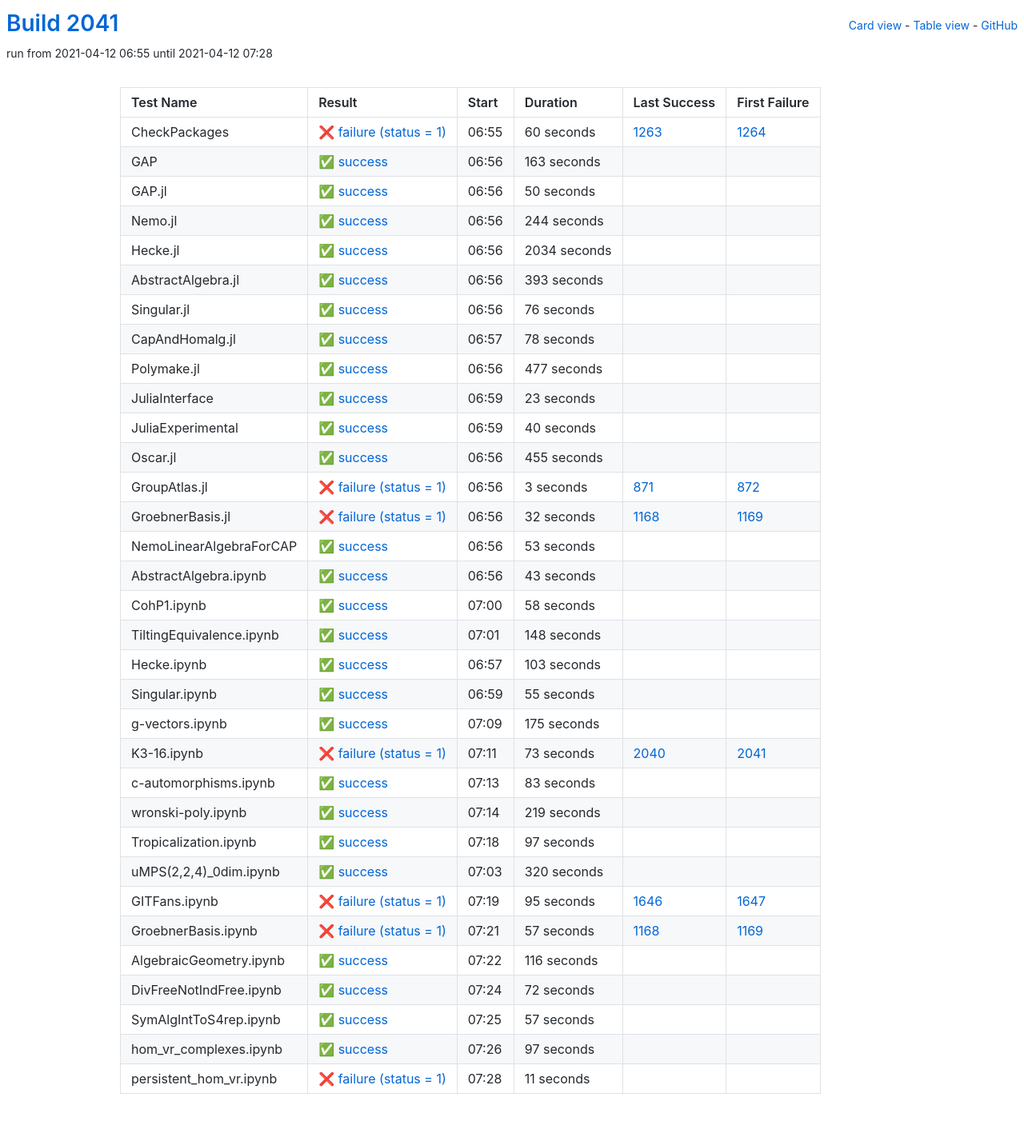
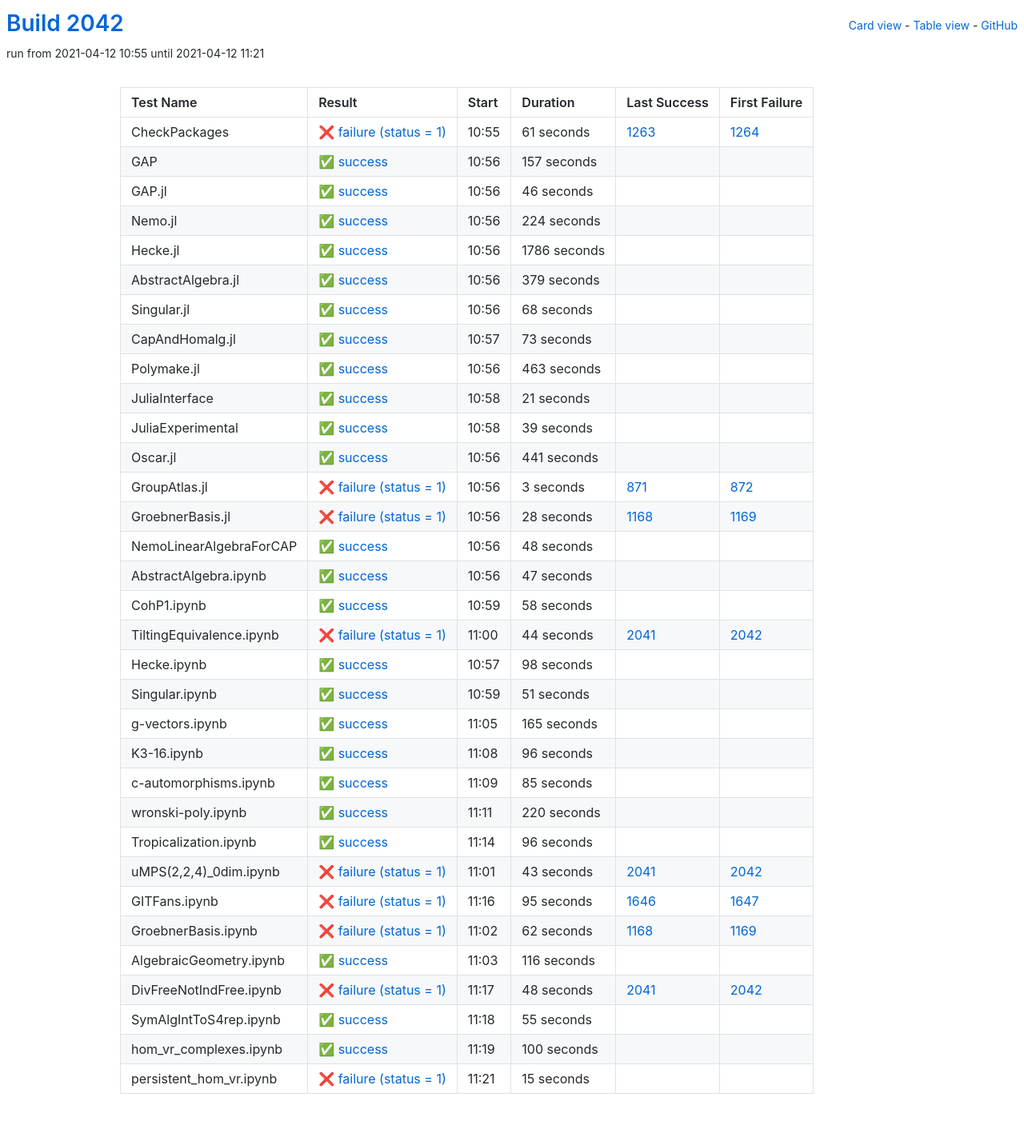
Before and after one commit to oscar-system/oscar-ci-status-stable, a Jekyll site: the page built from table.html, in a window 1280 px wide. Shown: the whole page at 80% size. Built offline with Jekyll 4.4.1, drawn with Linux system fonts in a browser that asks for light colours.

Commit message:
Build #2042

```diff
--- a/_data/ci.yml
+++ b/_data/ci.yml
@@ -1,6 +1,6 @@
 ---
-build: 2041
-build_url: https://oscarci.mathematik.uni-kl.de/job/oscar-stable/2041/
+build: 2042
+build_url: https://oscarci.mathematik.uni-kl.de/job/oscar-stable/2042/
 job: oscar-stable
 organization: oscar-system
 repo: oscar-ci-status-stable
@@ -8,152 +8,152 @@ repourl: https://github.com/oscar-system/oscar-ci-status-stable
 tests:
 - name: CheckPackages
   id: checkpackages
-  log: https://oscarci.mathematik.uni-kl.de/job/oscar-stable/2041/artifact/logs/build-2041/CheckPackages.log
-  start: 2021-04-12 06:55
+  log: https://oscarci.mathematik.uni-kl.de/job/oscar-stable/2042/artifact/logs/build-2042/CheckPackages.log
+  start: 2021-04-12 10:55
   success: false
   exitcode: 1
   status: failure
-  duration: 60
+  duration: 61
   last_success: 1263
   last_success_url: https://oscarci.mathematik.uni-kl.de/job/oscar-stable/1263/
   first_failure: 1264
   first_failure_url: https://oscarci.mathematik.uni-kl.de/job/oscar-stable/1264/
 - name: GAP
   id: gap
-  log: https://oscarci.mathematik.uni-kl.de/job/oscar-stable/2041/artifact/logs/build-2041/GAP.log
-  start: 2021-04-12 06:56
+  log: https://oscarci.mathematik.uni-kl.de/job/oscar-stable/2042/artifact/logs/build-2042/GAP.log
+  start: 2021-04-12 10:56
   success: true
   exitcode: 0
   status: success
-  duration: 163
+  duration: 157
   last_success: false
   last_success_url:
   first_failure: false
   first_failure_url:
 - name: GAP.jl
   id: gap-jl
-  log: https://oscarci.mathematik.uni-kl.de/job/oscar-stable/2041/artifact/logs/build-2041/GAP.jl.log
-  start: 2021-04-12 06:56
+  log: https://oscarci.mathematik.uni-kl.de/job/oscar-stable/2042/artifact/logs/build-2042/GAP.jl.log
+  start: 2021-04-12 10:56
   success: true
   exitcode: 0
   status: success
-  duration: 50
+  duration: 46
   last_success: false
   last_success_url:
   first_failure: false
   first_failure_url:
 - name: Nemo.jl
   id: nemo-jl
-  log: https://oscarci.mathematik.uni-kl.de/job/oscar-stable/2041/artifact/logs/build-2041/Nemo.jl.log
-  start: 2021-04-12 06:56
+  log: https://oscarci.mathematik.uni-kl.de/job/oscar-stable/2042/artifact/logs/build-2042/Nemo.jl.log
+  start: 2021-04-12 10:56
   success: true
   exitcode: 0
   status: success
-  duration: 244
+  duration: 224
   last_success: false
   last_success_url:
   first_failure: false
   first_failure_url:
 - name: Hecke.jl
   id: hecke-jl
-  log: https://oscarci.mathematik.uni-kl.de/job/oscar-stable/2041/artifact/logs/build-2041/Hecke.jl.log
-  start: 2021-04-12 06:56
+  log: https://oscarci.mathematik.uni-kl.de/job/oscar-stable/2042/artifact/logs/build-2042/Hecke.jl.log
+  start: 2021-04-12 10:56
   success: true
   exitcode: 0
   status: success
-  duration: 2034
+  duration: 1786
   last_success: false
   last_success_url:
   first_failure: false
   first_failure_url:
 - name: AbstractAlgebra.jl
   id: abstractalgebra-jl
-  log: https://oscarci.mathematik.uni-kl.de/job/oscar-stable/2041/artifact/logs/build-2041/AbstractAlgebra.jl.log
-  start: 2021-04-12 06:56
+  log: https://oscarci.mathematik.uni-kl.de/job/oscar-stable/2042/artifact/logs/build-2042/AbstractAlgebra.jl.log
+  start: 2021-04-12 10:56
   success: true
   exitcode: 0
   status: success
-  duration: 393
+  duration: 379
   last_success: false
   last_success_url:
   first_failure: false
   first_failure_url:
 - name: Singular.jl
   id: singular-jl
-  log: https://oscarci.mathematik.uni-kl.de/job/oscar-stable/2041/artifact/logs/build-2041/Singular.jl.log
-  start: 2021-04-12 06:56
+  log: https://oscarci.mathematik.uni-kl.de/job/oscar-stable/2042/artifact/logs/build-2042/Singular.jl.log
+  start: 2021-04-12 10:56
   success: true
   exitcode: 0
   status: success
-  duration: 76
+  duration: 68
   last_success: false
   last_success_url:
   first_failure: false
   first_failure_url:
 - name: CapAndHomalg.jl
   id: capandhomalg-jl
-  log: https://oscarci.mathematik.uni-kl.de/job/oscar-stable/2041/artifact/logs/build-2041/CapAndHomalg.jl.log
-  start: 2021-04-12 06:57
+  log: https://oscarci.mathematik.uni-kl.de/job/oscar-stable/2042/artifact/logs/build-2042/CapAndHomalg.jl.log
+  start: 2021-04-12 10:57
   success: true
   exitcode: 0
   status: success
-  duration: 78
+  duration: 73
   last_success: false
   last_success_url:
   first_failure: false
   first_failure_url:
 - name: Polymake.jl
   id: polymake-jl
-  log: https://oscarci.mathematik.uni-kl.de/job/oscar-stable/2041/artifact/logs/build-2041/Polymake.jl.log
-  start: 2021-04-12 06:56
+  log: https://oscarci.mathematik.uni-kl.de/job/oscar-stable/2042/artifact/logs/build-2042/Polymake.jl.log
+  start: 2021-04-12 10:56
   success: true
   exitcode: 0
   status: success
-  duration: 477
+  duration: 463
   last_success: false
   last_success_url:
   first_failure: false
   first_failure_url:
 - name: JuliaInterface
   id: juliainterface
-  log: https://oscarci.mathematik.uni-kl.de/job/oscar-stable/2041/artifact/logs/build-2041/JuliaInterface.log
-  start: 2021-04-12 06:59
+  log: https://oscarci.mathematik.uni-kl.de/job/oscar-stable/2042/artifact/logs/build-2042/JuliaInterface.log
+  start: 2021-04-12 10:58
   success: true
   exitcode: 0
   status: success
-  duration: 23
+  duration: 21
   last_success: false
   last_success_url:
   first_failure: false
   first_failure_url:
 - name: JuliaExperimental
   id: juliaexperimental
-  log: https://oscarci.mathematik.uni-kl.de/job/oscar-stable/2041/artifact/logs/build-2041/JuliaExperimental.log
-  start: 2021-04-12 06:59
+  log: https://oscarci.mathematik.uni-kl.de/job/oscar-stable/2042/artifact/logs/build-2042/JuliaExperimental.log
+  start: 2021-04-12 10:58
   success: true
   exitcode: 0
   status: success
-  duration: 40
+  duration: 39
   last_success: false
   last_success_url:
   first_failure: false
   first_failure_url:
 - name: Oscar.jl
   id: oscar-jl
-  log: https://oscarci.mathematik.uni-kl.de/job/oscar-stable/2041/artifact/logs/build-2041/Oscar.jl.log
-  start: 2021-04-12 06:56
+  log: https://oscarci.mathematik.uni-kl.de/job/oscar-stable/2042/artifact/logs/build-2042/Oscar.jl.log
+  start: 2021-04-12 10:56
   success: true
   exitcode: 0
   status: success
-  duration: 455
+  duration: 441
   last_success: false
   last_success_url:
   first_failure: false
   first_failure_url:
 - name: GroupAtlas.jl
   id: groupatlas-jl
-  log: https://oscarci.mathematik.uni-kl.de/job/oscar-stable/2041/artifact/logs/build-2041/GroupAtlas.jl.log
-  start: 2021-04-12 06:56
+  log: https://oscarci.mathematik.uni-kl.de/job/oscar-stable/2042/artifact/logs/build-2042/GroupAtlas.jl.log
+  start: 2021-04-12 10:56
   success: false
   exitcode: 1
   status: failure
@@ -164,44 +164,44 @@ tests:
   first_failure_url: https://oscarci.mathematik.uni-kl.de/job/oscar-stable/872/
 - name: GroebnerBasis.jl
   id: groebnerbasis-jl
-  log: https://oscarci.mathematik.uni-kl.de/job/oscar-stable/2041/artifact/logs/build-2041/GroebnerBasis.jl.log
-  start: 2021-04-12 06:56
+  log: https://oscarci.mathematik.uni-kl.de/job/oscar-stable/2042/artifact/logs/build-2042/GroebnerBasis.jl.log
+  start: 2021-04-12 10:56
   success: false
   exitcode: 1
   status: failure
-  duration: 32
+  duration: 28
   last_success: 1168
   last_success_url: https://oscarci.mathematik.uni-kl.de/job/oscar-stable/1168/
   first_failure: 1169
   first_failure_url: https://oscarci.mathematik.uni-kl.de/job/oscar-stable/1169/
 - name: NemoLinearAlgebraForCAP
   id: nemolinearalgebraforcap
-  log: https://oscarci.mathematik.uni-kl.de/job/oscar-stable/2041/artifact/logs/build-2041/NemoLinearAlgebraForCAP.log
-  start: 2021-04-12 06:56
+  log: https://oscarci.mathematik.uni-kl.de/job/oscar-stable/2042/artifact/logs/build-2042/NemoLinearAlgebraForCAP.log
+  start: 2021-04-12 10:56
   success: true
   exitcode: 0
   status: success
-  duration: 53
+  duration: 48
   last_success: false
   last_success_url:
   first_failure: false
   first_failure_url:
 - name: AbstractAlgebra.ipynb
   id: abstractalgebra-ipynb
-  log: https://oscarci.mathematik.uni-kl.de/job/oscar-stable/2041/artifact/logs/build-2041/AbstractAlgebra.ipynb.log
-  start: 2021-04-12 06:56
+  log: https://oscarci.mathematik.uni-kl.de/job/oscar-stable/2042/artifact/logs/build-2042/AbstractAlgebra.ipynb.log
+  start: 2021-04-12 10:56
   success: true
   exitcode: 0
   status: success
-  duration: 43
+  duration: 47
   last_success: false
   last_success_url:
   first_failure: false
   first_failure_url:
 - name: CohP1.ipynb
   id: cohp1-ipynb
-  log: https://oscarci.mathematik.uni-kl.de/job/oscar-stable/2041/artifact/logs/build-2041/CohP1.ipynb.log
-  start: 2021-04-12 07:00
+  log: https://oscarci.mathematik.uni-kl.de/job/oscar-stable/2042/artifact/logs/build-2042/CohP1.ipynb.log
+  start: 2021-04-12 10:59
   success: true
   exitcode: 0
   status: success
@@ -212,116 +212,116 @@ tests:
   first_failure_url:
 - name: TiltingEquivalence.ipynb
   id: tiltingequivalence-ipynb
-  log: https://oscarci.mathematik.uni-kl.de/job/oscar-stable/2041/artifact/logs/build-2041/TiltingEquivalence.ipynb.log
-  start: 2021-04-12 07:01
+  log: https://oscarci.mathematik.uni-kl.de/job/oscar-stable/2042/artifact/logs/build-2042/TiltingEquivalence.ipynb.log
+  start: 2021-04-12 11:00
+  success: false
+  exitcode: 1
+  status: failure
+  duration: 44
+  last_success: 2041
+  last_success_url: https://oscarci.mathematik.uni-kl.de/job/oscar-stable/2041/
+  first_failure: 2042
+  first_failure_url: https://oscarci.mathematik.uni-kl.de/job/oscar-stable/2042/
+- name: Hecke.ipynb
+  id: hecke-ipynb
+  log: https://oscarci.mathematik.uni-kl.de/job/oscar-stable/2042/artifact/logs/build-2042/Hecke.ipynb.log
+  start: 2021-04-12 10:57
   success: true
   exitcode: 0
   status: success
-  duration: 148
-  last_success: false
-  last_success_url:
-  first_failure: false
-  first_failure_url:
-- name: Hecke.ipynb
-  id: hecke-ipynb
-  log: https://oscarci.mathematik.uni-kl.de/job/oscar-stable/2041/artifact/logs/build-2041/Hecke.ipynb.log
-  start: 2021-04-12 06:57
-  success: true
-  exitcode: 0
-  status: success
-  duration: 103
+  duration: 98
   last_success: false
   last_success_url:
   first_failure: false
   first_failure_url:
 - name: Singular.ipynb
   id: singular-ipynb
-  log: https://oscarci.mathematik.uni-kl.de/job/oscar-stable/2041/artifact/logs/build-2041/Singular.ipynb.log
-  start: 2021-04-12 06:59
+  log: https://oscarci.mathematik.uni-kl.de/job/oscar-stable/2042/artifact/logs/build-2042/Singular.ipynb.log
+  start: 2021-04-12 10:59
   success: true
   exitcode: 0
   status: success
-  duration: 55
+  duration: 51
   last_success: false
   last_success_url:
   first_failure: false
   first_failure_url:
 - name: g-vectors.ipynb
   id: g-vectors-ipynb
-  log: https://oscarci.mathematik.uni-kl.de/job/oscar-stable/2041/artifact/logs/build-2041/g-vectors.ipynb.log
-  start: 2021-04-12 07:09
+  log: https://oscarci.mathematik.uni-kl.de/job/oscar-stable/2042/artifact/logs/build-2042/g-vectors.ipynb.log
+  start: 2021-04-12 11:05
   success: true
   exitcode: 0
   status: success
-  duration: 175
+  duration: 165
   last_success: false
   last_success_url:
   first_failure: false
   first_failure_url:
 - name: K3-16.ipynb
   id: k3-16-ipynb
-  log: https://oscarci.mathematik.uni-kl.de/job/oscar-stable/2041/artifact/logs/build-2041/K3-16.ipynb.log
-  start: 2021-04-12 07:11
-  success: false
-  exitcode: 1
-  status: failure
-  duration: 73
-  last_success: 2040
-  last_success_url: https://oscarci.mathematik.uni-kl.de/job/oscar-stable/2040/
-  first_failure: 2041
-  first_failure_url: https://oscarci.mathematik.uni-kl.de/job/oscar-stable/2041/
-- name: c-automorphisms.ipynb
-  id: c-automorphisms-ipynb
-  log: https://oscarci.mathematik.uni-kl.de/job/oscar-stable/2041/artifact/logs/build-2041/c-automorphisms.ipynb.log
-  start: 2021-04-12 07:13
+  log: https://oscarci.mathematik.uni-kl.de/job/oscar-stable/2042/artifact/logs/build-2042/K3-16.ipynb.log
+  start: 2021-04-12 11:08
   success: true
   exitcode: 0
   status: success
-  duration: 83
+  duration: 96
+  last_success: false
+  last_success_url:
+  first_failure: false
+  first_failure_url:
+- name: c-automorphisms.ipynb
+  id: c-automorphisms-ipynb
+  log: https://oscarci.mathematik.uni-kl.de/job/oscar-stable/2042/artifact/logs/build-2042/c-automorphisms.ipynb.log
+  start: 2021-04-12 11:09
+  success: true
+  exitcode: 0
+  status: success
+  duration: 85
   last_success: false
   last_success_url:
   first_failure: false
   first_failure_url:
 - name: wronski-poly.ipynb
   id: wronski-poly-ipynb
-  log: https://oscarci.mathematik.uni-kl.de/job/oscar-stable/2041/artifact/logs/build-2041/wronski-poly.ipynb.log
-  start: 2021-04-12 07:14
+  log: https://oscarci.mathematik.uni-kl.de/job/oscar-stable/2042/artifact/logs/build-2042/wronski-poly.ipynb.log
+  start: 2021-04-12 11:11
   success: true
   exitcode: 0
   status: success
-  duration: 219
+  duration: 220
   last_success: false
   last_success_url:
   first_failure: false
   first_failure_url:
 - name: Tropicalization.ipynb
   id: tropicalization-ipynb
-  log: https://oscarci.mathematik.uni-kl.de/job/oscar-stable/2041/artifact/logs/build-2041/Tropicalization.ipynb.log
-  start: 2021-04-12 07:18
+  log: https://oscarci.mathematik.uni-kl.de/job/oscar-stable/2042/artifact/logs/build-2042/Tropicalization.ipynb.log
+  start: 2021-04-12 11:14
   success: true
   exitcode: 0
   status: success
-  duration: 97
+  duration: 96
   last_success: false
   last_success_url:
   first_failure: false
   first_failure_url:
 - name: uMPS(2,2,4)_0dim.ipynb
   id: umps-2-2-4-0dim-ipynb
-  log: https://oscarci.mathematik.uni-kl.de/job/oscar-stable/2041/artifact/logs/build-2041/uMPS-2-2-4-_0dim.ipynb.log
-  start: 2021-04-12 07:03
-  success: true
-  exitcode: 0
-  status: success
-  duration: 320
-  last_success: false
-  last_success_url:
-  first_failure: false
-  first_failure_url:
+  log: https://oscarci.mathematik.uni-kl.de/job/oscar-stable/2042/artifact/logs/build-2042/uMPS-2-2-4-_0dim.ipynb.log
+  start: 2021-04-12 11:01
+  success: false
+  exitcode: 1
+  status: failure
+  duration: 43
+  last_success: 2041
+  last_success_url: https://oscarci.mathematik.uni-kl.de/job/oscar-stable/2041/
+  first_failure: 2042
+  first_failure_url: https://oscarci.mathematik.uni-kl.de/job/oscar-stable/2042/
 - name: GITFans.ipynb
   id: gitfans-ipynb
-  log: https://oscarci.mathematik.uni-kl.de/job/oscar-stable/2041/artifact/logs/build-2041/GITFans.ipynb.log
-  start: 2021-04-12 07:19
+  log: https://oscarci.mathematik.uni-kl.de/job/oscar-stable/2042/artifact/logs/build-2042/GITFans.ipynb.log
+  start: 2021-04-12 11:16
   success: false
   exitcode: 1
   status: failure
@@ -332,20 +332,20 @@ tests:
   first_failure_url: https://oscarci.mathematik.uni-kl.de/job/oscar-stable/1647/
 - name: GroebnerBasis.ipynb
   id: groebnerbasis-ipynb
-  log: https://oscarci.mathematik.uni-kl.de/job/oscar-stable/2041/artifact/logs/build-2041/GroebnerBasis.ipynb.log
-  start: 2021-04-12 07:21
+  log: https://oscarci.mathematik.uni-kl.de/job/oscar-stable/2042/artifact/logs/build-2042/GroebnerBasis.ipynb.log
+  start: 2021-04-12 11:02
   success: false
   exitcode: 1
   status: failure
-  duration: 57
+  duration: 62
   last_success: 1168
   last_success_url: https://oscarci.mathematik.uni-kl.de/job/oscar-stable/1168/
   first_failure: 1169
   first_failure_url: https://oscarci.mathematik.uni-kl.de/job/oscar-stable/1169/
 - name: AlgebraicGeometry.ipynb
   id: algebraicgeometry-ipynb
-  log: https://oscarci.mathematik.uni-kl.de/job/oscar-stable/2041/artifact/logs/build-2041/AlgebraicGeometry.ipynb.log
-  start: 2021-04-12 07:22
+  log: https://oscarci.mathematik.uni-kl.de/job/oscar-stable/2042/artifact/logs/build-2042/AlgebraicGeometry.ipynb.log
+  start: 2021-04-12 11:03
   success: true
   exitcode: 0
   status: success
@@ -356,48 +356,48 @@ tests:
   first_failure_url:
 - name: DivFreeNotIndFree.ipynb
   id: divfreenotindfree-ipynb
-  log: https://oscarci.mathematik.uni-kl.de/job/oscar-stable/2041/artifact/logs/build-2041/DivFreeNotIndFree.ipynb.log
-  start: 2021-04-12 07:24
+  log: https://oscarci.mathematik.uni-kl.de/job/oscar-stable/2042/artifact/logs/build-2042/DivFreeNotIndFree.ipynb.log
+  start: 2021-04-12 11:17
+  success: false
+  exitcode: 1
+  status: failure
+  duration: 48
+  last_success: 2041
+  last_success_url: https://oscarci.mathematik.uni-kl.de/job/oscar-stable/2041/
+  first_failure: 2042
+  first_failure_url: https://oscarci.mathematik.uni-kl.de/job/oscar-stable/2042/
+- name: SymAlgIntToS4rep.ipynb
+  id: symalginttos4rep-ipynb
+  log: https://oscarci.mathematik.uni-kl.de/job/oscar-stable/2042/artifact/logs/build-2042/SymAlgIntToS4rep.ipynb.log
+  start: 2021-04-12 11:18
   success: true
   exitcode: 0
   status: success
-  duration: 72
-  last_success: false
-  last_success_url:
-  first_failure: false
-  first_failure_url:
-- name: SymAlgIntToS4rep.ipynb
-  id: symalginttos4rep-ipynb
-  log: https://oscarci.mathematik.uni-kl.de/job/oscar-stable/2041/artifact/logs/build-2041/SymAlgIntToS4rep.ipynb.log
-  start: 2021-04-12 07:25
-  success: true
-  exitcode: 0
-  status: success
-  duration: 57
+  duration: 55
   last_success: false
   last_success_url:
   first_failure: false
   first_failure_url:
 - name: hom_vr_complexes.ipynb
   id: hom-vr-complexes-ipynb
-  log: https://oscarci.mathematik.uni-kl.de/job/oscar-stable/2041/artifact/logs/build-2041/hom_vr_complexes.ipynb.log
-  start: 2021-04-12 07:26
+  log: https://oscarci.mathematik.uni-kl.de/job/oscar-stable/2042/artifact/logs/build-2042/hom_vr_complexes.ipynb.log
+  start: 2021-04-12 11:19
   success: true
   exitcode: 0
   status: success
-  duration: 97
+  duration: 100
   last_success: false
   last_success_url:
   first_failure: false
   first_failure_url:
 - name: persistent_hom_vr.ipynb
   id: persistent-hom-vr-ipynb
-  log: https://oscarci.mathematik.uni-kl.de/job/oscar-stable/2041/artifact/logs/build-2041/persistent_hom_vr.ipynb.log
-  start: 2021-04-12 07:28
+  log: https://oscarci.mathematik.uni-kl.de/job/oscar-stable/2042/artifact/logs/build-2042/persistent_hom_vr.ipynb.log
+  start: 2021-04-12 11:21
   success: false
   exitcode: 1
   status: failure
-  duration: 11
+  duration: 15
   last_success: false
   last_success_url:
   first_failure: false
```
Also changed, not shown: README.md.
